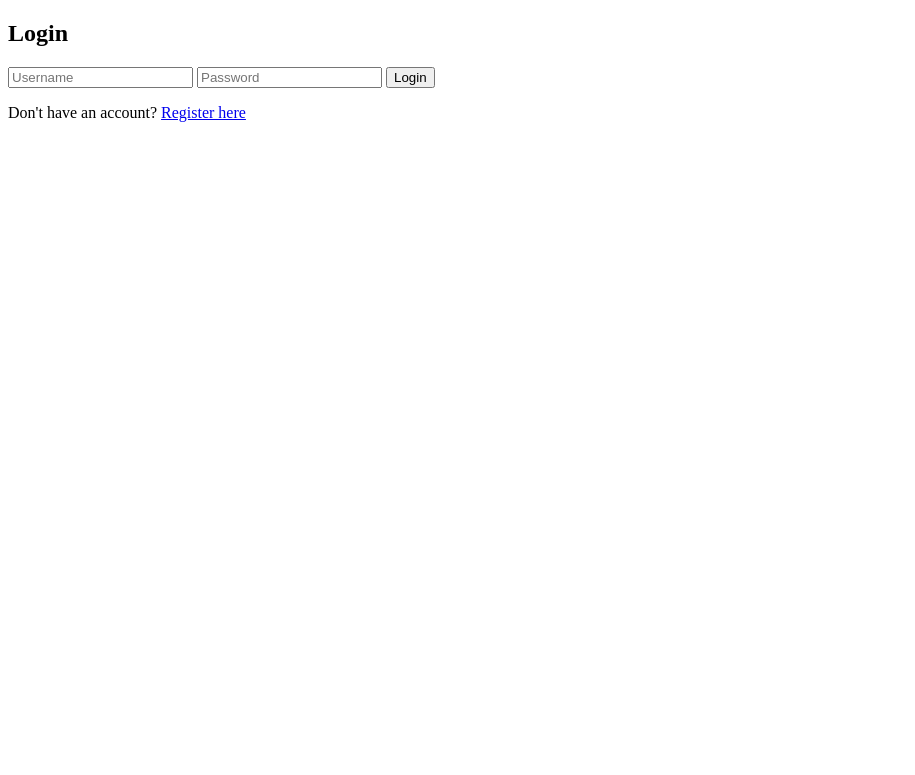
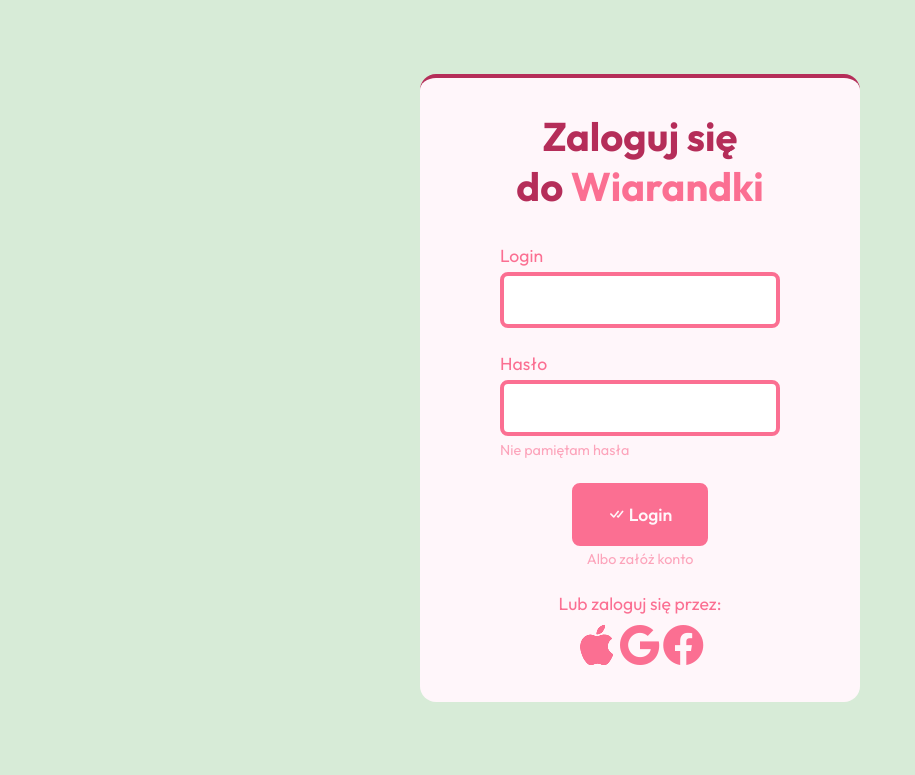
Before and after one commit to markowskiadrian/wiarandka-new, a PHP site: page /login.php in a window 1280 px wide. Shown: the top 775 px of the page, without its empty margins (0-915 px from the left). Run offline with PHP 8.4, Linux system fonts and the light colour scheme.

Commit message:
stworzenie okna do logowania
wprowadzenie wartosci domyslnych, praca nad css

```diff
--- /dev/null
+++ b/css/default.css
@@ -0,0 +1,27 @@
+@import url('https://fonts.googleapis.com/css2?family=Outfit:wght@100..900&display=swap');
+@import url("https://cdn.jsdelivr.net/npm/bootstrap-icons@1.11.3/font/bootstrap-icons.min.css");
+
+:root{
+     --darkPink: #B52D59;
+     --pink: #FB6F92;
+     --white: #FFF6FA;
+     --blue: #5AA9E6;
+     --black: #454545;
+
+     --medium: 2.5rem;
+     --small: 1.4rem;
+     --little: 1.1rem;
+     --tiny: .9rem;
+}
+*{
+     font-family: 'Outfit' , sans-serif;
+}
+
+.rounded{
+     border-radius: .5rem;
+     padding: 1rem 3rem 1rem .5rem;
+     border: .3rem solid var(--pink);
+}
+button{
+     cursor: pointer;
+}
--- /dev/null
+++ b/css/login.css
@@ -0,0 +1,77 @@
+body{
+     display: flex;
+     justify-content: center;
+     align-items: center;
+     height: 95vh;
+     background-color: rgba(0, 128, 0, 0.158) /* usun!!! */;
+}
+section{
+     padding: 0 5rem 2rem 5rem;
+     background-color: var(--white);
+     border-radius: 1rem;
+     border-top: .25rem solid var(--darkPink);
+     width: 35vh;
+}
+
+h2{
+     font-size: var(--medium);
+     text-align: center;
+     color: var(--darkPink);
+}
+p{
+     font-size: var(--little);
+}
+strong{
+     color: var(--pink);
+     font-weight: 700;
+}
+form{
+     width: 100%;
+}
+form p{
+     color: var(--pink);
+     margin: 1.5rem 0 .3rem 0;
+}
+form a p{
+     opacity: .6;
+     margin: .3rem 0 1.5rem 0;
+     font-size: var(--tiny);
+     transition: .2s;
+}
+form a p:hover{
+     color: var(--darkPink);
+}
+form a{
+     text-decoration: none;
+}
+form button{
+     background-color: var(--pink);
+     text-align: center;
+     padding: 1rem 2rem 1rem 2rem !important;
+     margin: 0 auto;
+     display: block;
+}
+button span{
+     font-size: var(--little);
+     gap: .5rem;
+     color: var(--white);
+     font-weight: 550;
+}
+form input {
+     width: 100%;
+     box-sizing: border-box;
+}
+#register{
+     text-align: center;
+}
+section div{
+     text-align: center;
+}
+section div p{
+     margin-bottom: .3rem;
+     color: var(--pink);
+}
+section div i{
+     font-size: var(--medium);
+     color: var(--pink);
+}
--- a/login.php
+++ b/login.php
@@ -2,7 +2,7 @@
 session_start();
 include 'config.php';
 
-if(isset($_POST['login'])) {
+if (isset($_POST['login'])) {
     $username = $_POST['username'];
     $password = $_POST['password'];
 
@@ -10,8 +10,8 @@ if(isset($_POST['login'])) {
     $stmt->execute([$username]);
     $user = $stmt->fetch();
 
-    if($user && password_verify($password, $user['password'])) {
-        if($user['is_banned']) {
+    if ($user && password_verify($password, $user['password'])) {
+        if ($user['is_banned']) {
             echo "Your account has been banned!";
         } else {
             $_SESSION['user_id'] = $user['user_id'];
@@ -25,16 +25,44 @@ if(isset($_POST['login'])) {
 ?>
 <!DOCTYPE html>
 <html>
+
 <head>
-    <title>Wiarandka - Login</title>
+    <meta charset="UTF-8">
+    <meta name="viewport" content="width=device-width, initial-scale=1.0">
+    <title>Wiarandka - login</title>
+
+    <link rel="stylesheet" href="css/default.css">
+    <link rel="stylesheet" href="css/login.css">
 </head>
+
 <body>
-    <h2>Login</h2>
-    <form method="POST">
-        <input type="text" name="username" placeholder="Username" required>
-        <input type="password" name="password" placeholder="Password" required>
-        <button type="submit" name="login">Login</button>
-    </form>
-    <p>Don't have an account? <a href="register.php">Register here</a></p>
+    <section>
+        <h2>Zaloguj się <br>do <strong>Wiarandki</strong></h2>
+        <form method="POST">
+            <p>Login</p>
+            <input type="text" name="username" required class="rounded">
+            <p>Hasło</p>
+            <input type="password" name="password" required class="rounded">
+            <a href="register.php">
+                <p>Nie pamiętam hasła</p>
+            </a>
+            <button type="submit" name="login" class="rounded"><span><i class="bi bi-check-all"></i>
+                    Login</span></button>
+            <a href="register.php" id="register">
+                <p>Albo załóż konto</p>
+            </a>
+        </form>
+
+        <div>
+            <p>Lub zaloguj się przez:</p>
+            <div>
+                <i class="bi bi-apple"></i>
+                <i class="bi bi-google"></i>
+                <i class="bi bi-facebook"></i>
+            </div>
+        </div>
+
+    </section>
 </body>
+
 </html>
```
